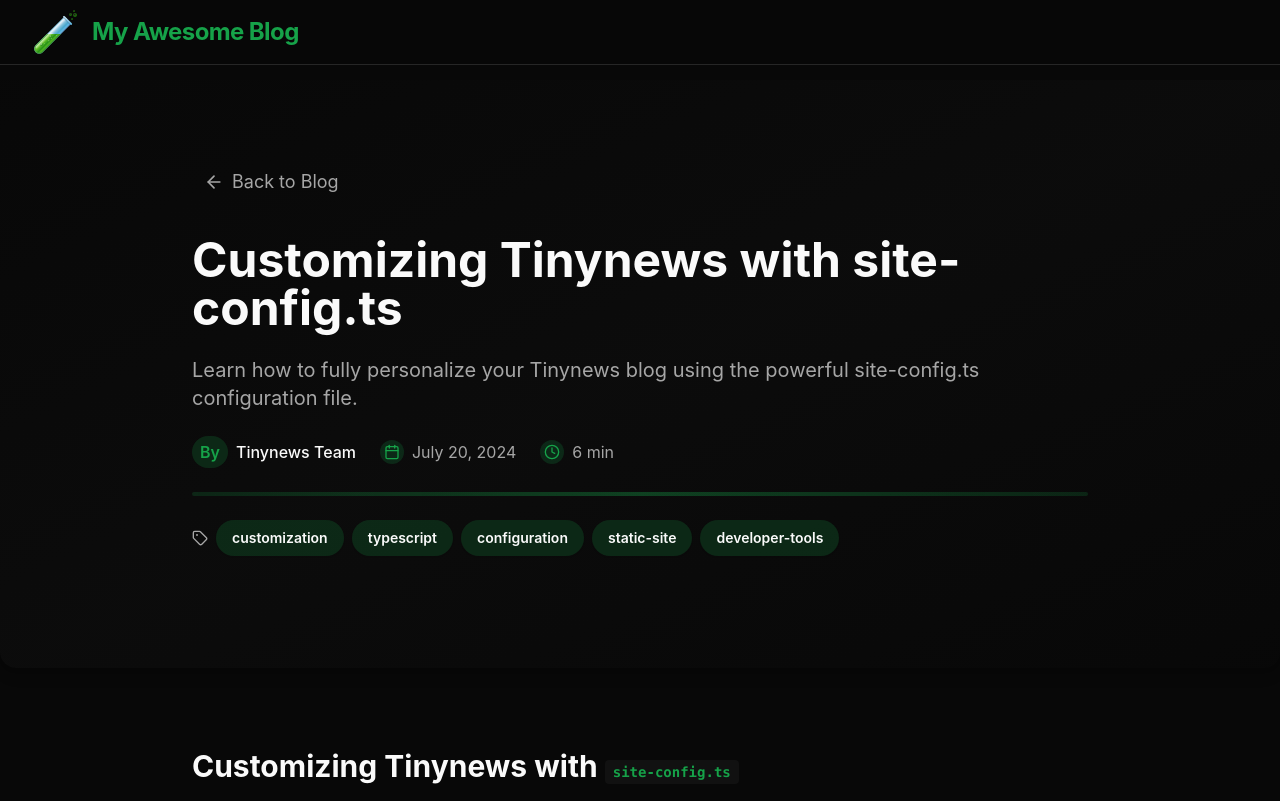
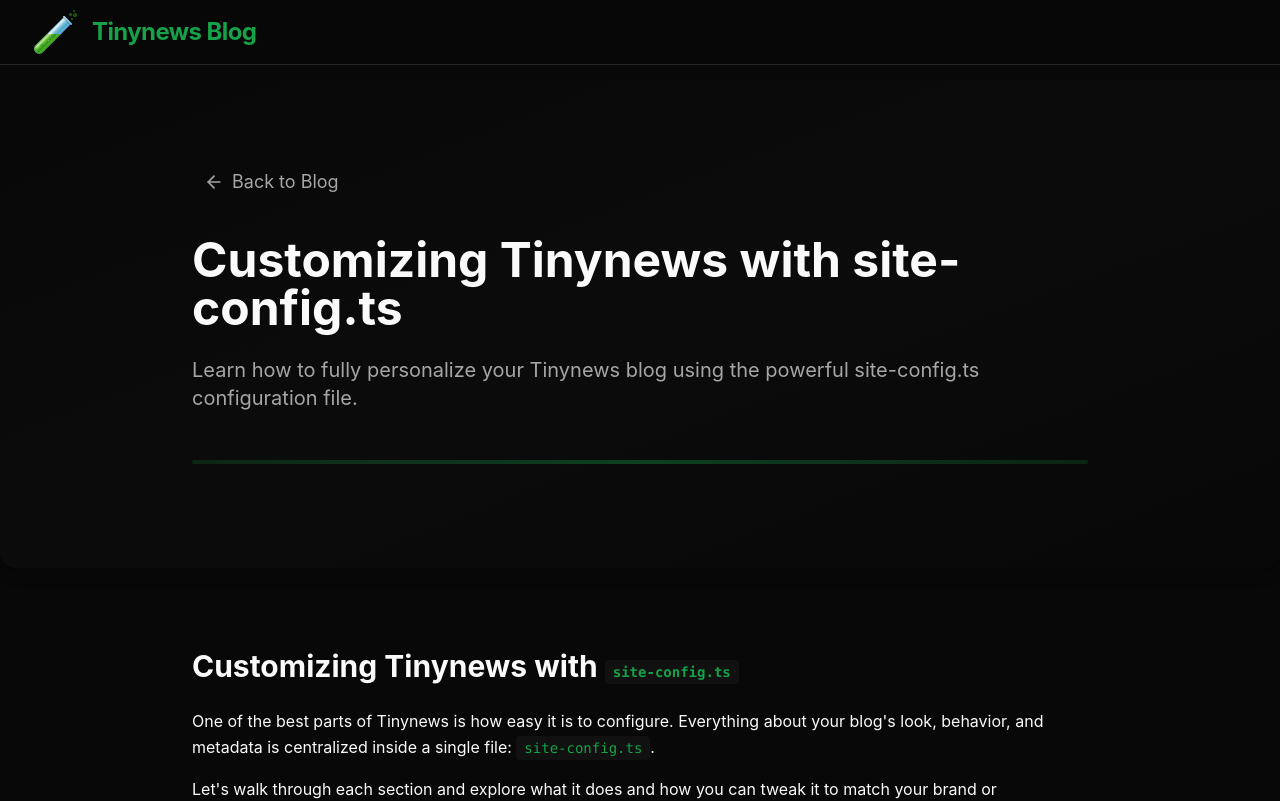
Before and after one commit to stefangotikj/tinynews-blog, a React (Vite) app: page /blog/customizing-tinynews-site-config in a window 1280 px wide. Shown: the top 801 px of the page. Built offline with nearby package versions, Linux system fonts and the light colour scheme.

Commit message:
updated site.config

```diff
--- a/src/site.config.ts
+++ b/src/site.config.ts
@@ -32,7 +32,6 @@ export interface SiteConfig {
   // ===== FEATURE TOGGLES =====
   features: {
 
-    enableDarkMode: any;
     enableSearch: boolean;          // Enable/disable search functionality
     enableTags: boolean;            // Enable/disable tag filtering
     enableRelatedPosts: boolean;    // Show related posts on blog post pages
@@ -68,23 +67,23 @@ export interface SiteConfig {
 
 export const siteConfig: SiteConfig = {
   // ===== BASIC SITE INFORMATION =====
-  title: "My Awesome Blog",
+  title: "Tinynews Blog",
   logo: "/favicon.png",
-  description: "Insights, tutorials, and stories from a curious mind. Join me on my journey through tech, life, and creativity!",
+  description: "Insights, tutorials, and updates from Tiny News. Join us to make blogging easier!",
 
   // ===== BLOG PAGE CONFIGURATION =====
-  blogPageTitle: "News",
-  blogPageDescription: "Welcome to my blog! Here you'll find thoughts, guides, and inspiration on web development, design, and more.",
+  blogPageTitle: "Updates",
+  blogPageDescription: "Welcome to Tiny News! Here you'll find updates, guides, and tips from the Tiny News team.",
   blogPageIcon: BookOpen,
 
   // ===== SEO CONFIGURATION =====
   seo: {
-    defaultTitle: "My Awesome Blog - Insights and Tutorials",
-    defaultDescription: "A personal blog sharing insights, tutorials, and stories about technology, development, and creativity.",
+    defaultTitle: "Tiny News Blog",
+    defaultDescription: "Insights, tutorials, and updates from Tiny News. Join us to make blogging easier!",
     keywords: ["blog", "technology", "development", "tutorials", "insights", "web development"],
     author: "Your Name",
     language: "en",
-    siteUrl: "https://yourdomain.com",
+    siteUrl: "https://blog.tinynews.site",
     ogImage: "/og-image.png",
     twitterImage: "/twitter-image.png",
     favicon: "/favicon.png",
@@ -93,36 +92,35 @@ export const siteConfig: SiteConfig = {
   // ===== FEATURE TOGGLES =====
   features: {
     enableSearch: true, // Set to false to completely disable search
-    enableTags: true, // Set to false to hide tag filtering
-    enableRelatedPosts: true, // Set to false to hide related posts
-    enableReadingTime: true, // Set to false to hide reading time
+    enableTags: false, // Set to false to hide tag filtering
+    enableRelatedPosts: false, // Set to false to hide related posts
+    enableReadingTime: false, // Set to false to hide reading time
     enableBackToTop: true,
-    enableDarkMode: undefined
   },
 
   // ===== DISPLAY SETTINGS =====
   display: {
     showFeaturedPosts: true,        // Set to false to hide featured posts section **IMPORTANT**: Remove featured posts from the blog page if set to false
-    showPostDates: true,            // Set to false to hide publication dates
-    showPostAuthors: true,          // Set to false to hide author names
-    showPostTags: true,             // Set to false to hide post tags
+    showPostDates: false,            // Set to false to hide publication dates
+    showPostAuthors: false,          // Set to false to hide author names
+    showPostTags: false,             // Set to false to hide post tags
     showPostExcerpts: true,         // Set to false to hide post excerpts
   },
 
   // ===== SOCIAL MEDIA LINKS =====
   // Remove or comment out any platforms you don't use
   social: {
-    twitter: "https://twitter.com/yourusername",
+   // twitter: "https://twitter.com/yourusername",
     github: "https://github.com/stefangotikj/tinynews-blog",
-    linkedin: "https://linkedin.com/in/yourusername",
+   // linkedin: "https://linkedin.com/in/yourusername",
     youtube: "https://youtube.com/@yourchannel",
-    instagram: "https://instagram.com/yourusername",
-    facebook: "https://facebook.com/yourpage",
+    instagram: "https://instagram.com/tinynews.site",
+    // facebook: "https://facebook.com/yourpage",
   },
 
   // ===== FOOTER CONFIGURATION =====
   footer: {
     showSocialLinks: true,          // Set to false to hide social links in footer
-    copyrightText: "© 2024 My Awesome Blog. All rights reserved.",
+    copyrightText: "© 2025 Tiny News Blog. All rights reserved.",
   },
 };
```
